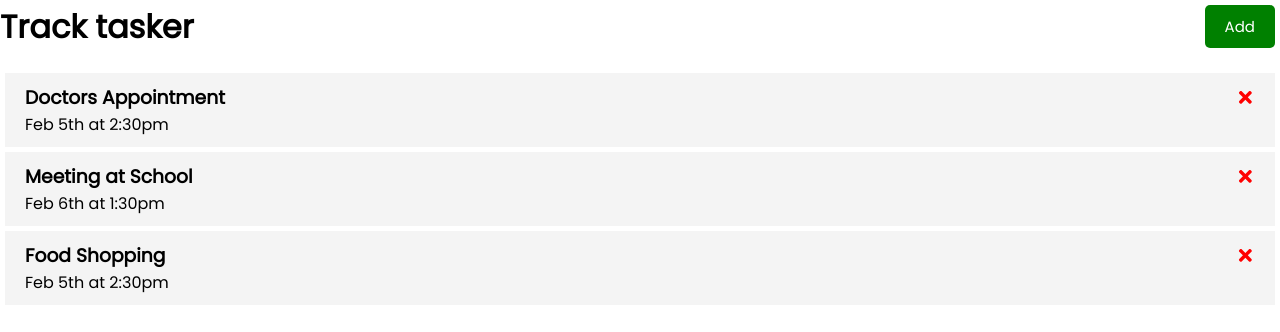
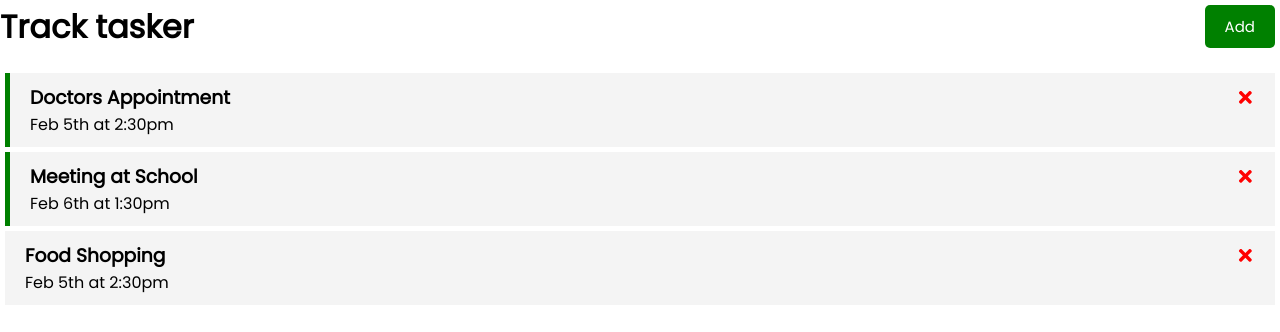
Before and after one commit to Gagansankhla/react-crash, a React (Create React App) app: page / in a window 1280 px wide. Shown: the top 332 px of the page. Built offline with nearby package versions, Linux system fonts and the light colour scheme.

Commit message:
Add toggle button and delete task

```diff
--- a/package.json
+++ b/package.json
@@ -8,6 +8,7 @@
     "@testing-library/user-event": "^13.5.0",
     "react": "^18.2.0",
     "react-dom": "^18.2.0",
+    "react-icons": "^4.7.1",
     "react-scripts": "5.0.1",
     "web-vitals": "^2.1.4"
   },
--- a/src/App.js
+++ b/src/App.js
@@ -25,10 +25,24 @@
     },
 ])
 
+// Delete task
+const deleteTask = (id) => {
+  setTasks(tasks.filter((task) => task.id !== id))
+}
+
+//toggle reminder
+const toggleReminder = (id) => {
+  setTasks(tasks.map((task) => task.id === id ? {...task, reminder: !task.reminder} : task))
+}
+
   return (
     <div className="Container">
       <Header/>
-      <Tasks tasks={tasks}/>
+      {tasks.length > 0 ? <Tasks tasks={tasks}
+      onDelete={deleteTask} onToggle ={toggleReminder}/>
+      : 'no task to show'
+  }
+
     </div>
   );
 }
--- a/src/component/Task.js
+++ b/src/component/Task.js
@@ -1,9 +1,10 @@
 import {FaTimes} from 'react-icons/fa'
 
-export const Task = ({task}) => {
+export const Task = ({task, onDelete, onToggle}) => {
   return (
-    <div className="task">
-        <h3>{task.text} <FaTimes style ={{color:'red', cursor:'pointer'}}/>
+    <div className={`task ${task.reminder ? `reminder`: ''}`} onDoubleClick={()=> onToggle(task.id)}>
+        <h3>{task.text} <FaTimes style ={{color:'red', cursor:'pointer'}}
+        onClick={() => onDelete(task.id)}/>
         </h3>
         <p>{task.day}</p>
     </div>
--- a/src/component/Tasks.js
+++ b/src/component/Tasks.js
@@ -1,11 +1,12 @@
 import Task from "./Task";
 
-const Tasks = ({tasks}) => {
+const Tasks = ({tasks, onDelete, onToggle}) => {
 
   return (
     <>
       {tasks.map((task) => (
-        <Task key={task.id} task={task} />
+        <Task key={task.id} task={task}
+        onDelete= {onDelete} onToggle={onToggle}/>
       ))}
     </>
   );
```
Also changed, not shown: 1 other file (tests, documents, lock files or other folders).
